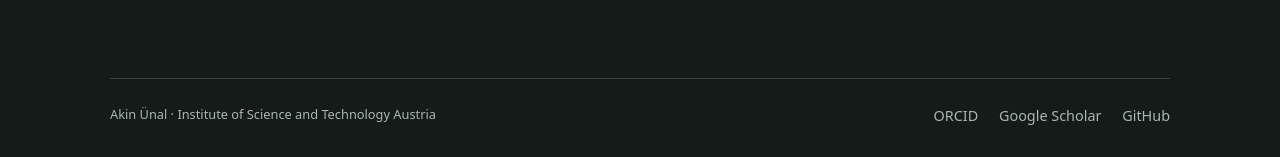
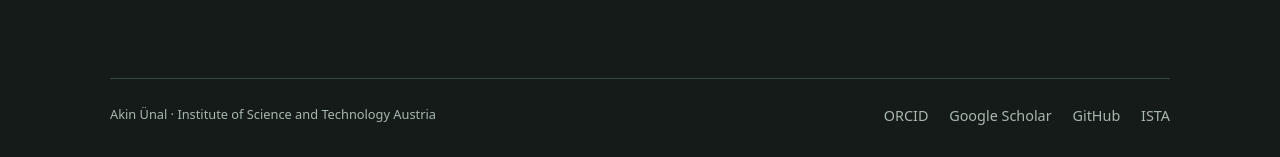
Before and after one commit to Semigroup/Semigroup.github.io, a Jekyll site: the page built from index.md, in a window 1280 px wide. Shown: the part 1365-1522 px from the top of the page. Built offline with Jekyll 4.4.1, drawn with Linux system fonts in a browser that asks for light colours.

Commit message:
Update default.html

```diff
--- a/_layouts/default.html
+++ b/_layouts/default.html
@@ -29,6 +29,7 @@
         <a href="https://orcid.org/0000-0002-8929-0221">ORCID</a>
         <a href="https://scholar.google.com/citations?hl=en&user=dlrLvDAAAAAJ">Google Scholar</a>
         <a href="https://github.com/Semigroup">GitHub</a>
+        <a href="https://ist.ac.at/en/research/pietrzak-group/">ISTA</a>
       </nav>
     </footer>
   </div>
```
